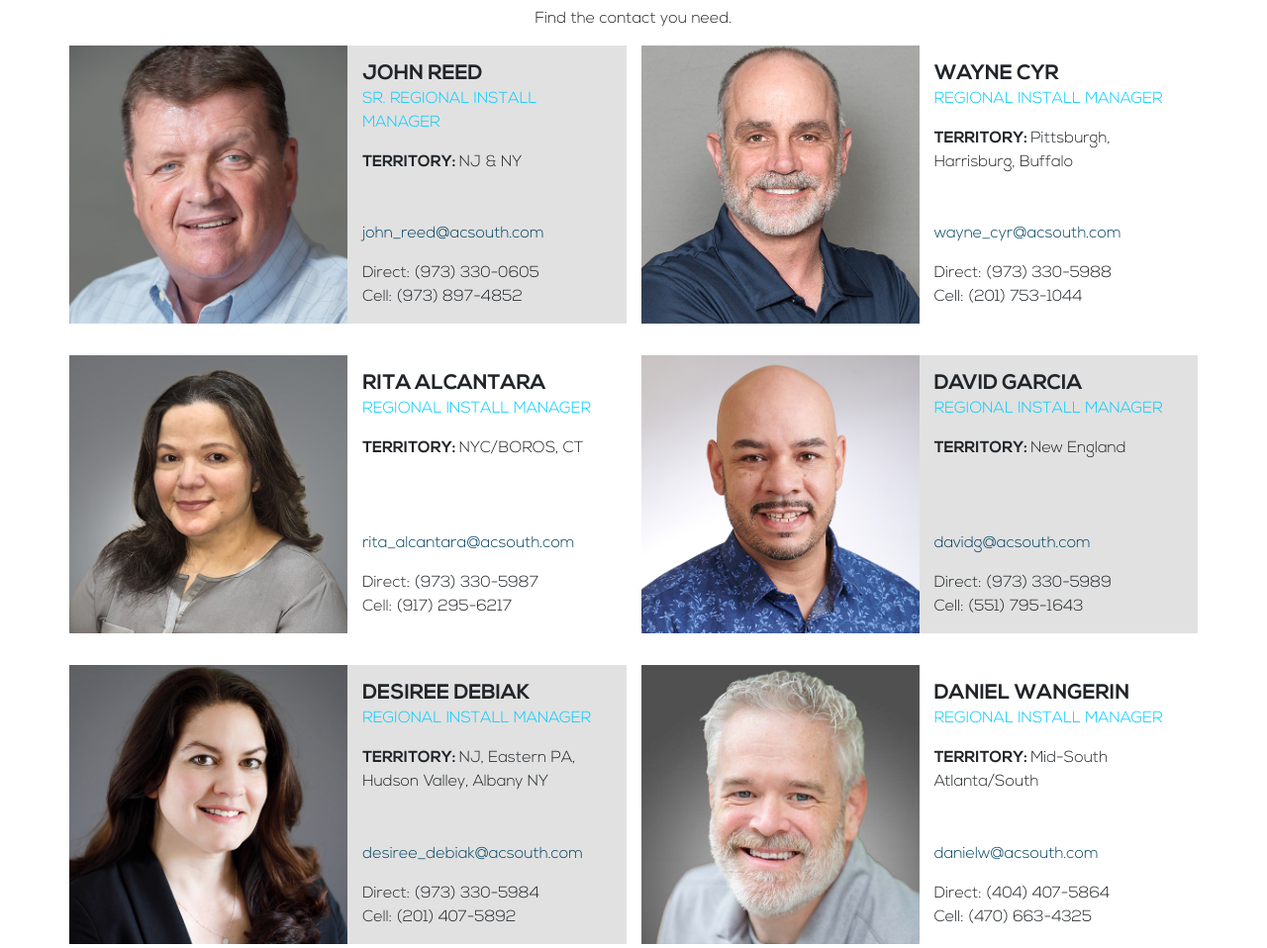
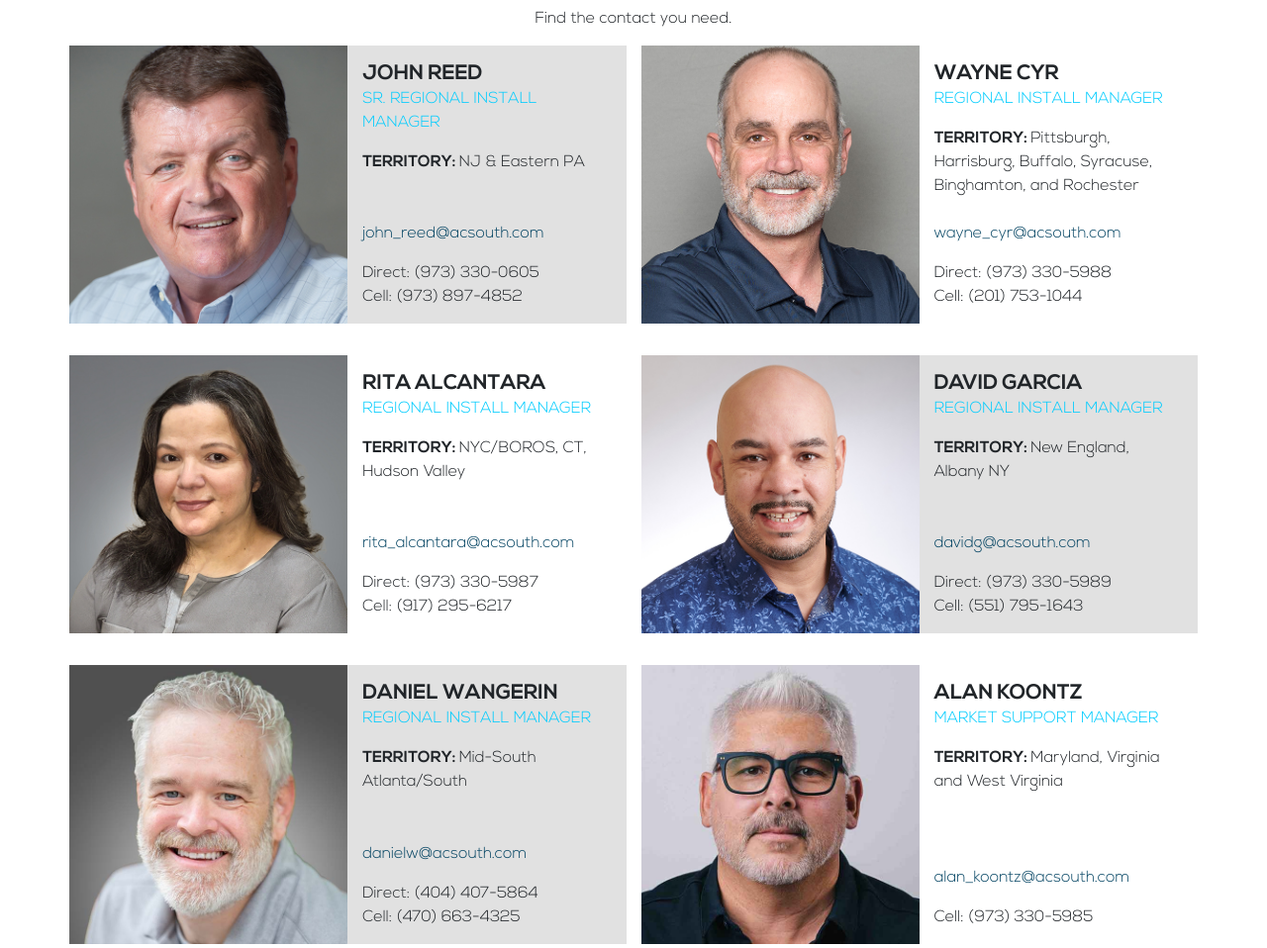
Before and after one commit to Nicscott01/acs-store, a website: page regional-managers.html in a window 1280 px wide. Shown: the part 260-1218 px from the top of the page at 99% size. Drawn offline with nearby package versions, Linux system fonts and the light colour scheme.

Commit message:
regional managers update

```diff
--- a/regional-managers.html
+++ b/regional-managers.html
@@ -113,7 +113,7 @@
                                 <div class="top">
                                     <h2 class="mb-0 name">John Reed</h2>
                                     <p class="title">Sr. Regional Install Manager</p>
-                                    <p><strong class="text-uppercase">Territory: </strong> NJ & NY</p>
+                                    <p><strong class="text-uppercase">Territory: </strong> NJ & Eastern PA</p>
                                 </div>
                                 <div class="bottom">
                                     <p><a href="mailto:john_reed@acsouth.com">john_reed@acsouth.com</a></p>
@@ -134,7 +134,7 @@
                                 <div class="top">
                                     <h2 class="mb-0 name">Wayne Cyr</h2>
                                     <p class="title">Regional Install Manager</p>
-                                    <p><strong class="text-uppercase">Territory: </strong> Pittsburgh, Harrisburg, Buffalo</p>
+                                    <p><strong class="text-uppercase">Territory: </strong> Pittsburgh, Harrisburg, Buffalo, Syracuse, Binghamton, and Rochester</p>
                                 </div>
                                 <div class="bottom">
                                     <p><a href="mailto:wayne_cyr@acsouth.com">wayne_cyr@acsouth.com</a></p>
@@ -155,7 +155,7 @@
                                 <div class="top">
                                     <h2 class="mb-0 name">Rita Alcantara</h2>
                                     <p class="title">Regional Install Manager</p>
-                                    <p><strong class="text-uppercase">Territory: </strong> NYC/BOROS, CT</p>
+                                    <p><strong class="text-uppercase">Territory: </strong> NYC/BOROS, CT, Hudson Valley</p>
                                 </div>
                                 <div class="bottom">
                                     <p><a href="mailto:rita_alcantara@acsouth.com">rita_alcantara@acsouth.com</a></p>
@@ -176,34 +176,13 @@
                                 <div class="top">
                                     <h2 class="mb-0 name">David Garcia</h2>
                                     <p class="title">Regional Install Manager</p>
-                                    <p><strong class="text-uppercase">Territory: </strong> New England</p>
+                                    <p><strong class="text-uppercase">Territory: </strong> New England, Albany NY</p>
                                 </div>
                                 <div class="bottom">
                                     <p><a href="mailto:davidg@acsouth.com">davidg@acsouth.com</a></p>
                                     <p class="mb-0">
     Direct: (973) 330-5989<br>
     Cell: (551) 795-1643</p>
-                                </div>
-                            </div>
-
-                        </div>
-                    </div>
-                    <div class="col-12 col-lg-6 manager">
-                        <div class="row">
-                            <div class="col-12 col-md-6 headshot p-0">
-                                <img class="img-fluid" srcset="assets/images/desiree.jpg 295w, assets/images/desiree@2x.jpg 590w" src="assets/images/desiree.jpg" width="294" height="294" alt=""/>
-                            </div>
-                            <div class="col-12 col-md-6 info py-3 d-flex flex-column justify-content-between">
-                                <div class="top">
-                                    <h2 class="mb-0 name">Desiree Debiak</h2>
-                                    <p class="title">Regional Install Manager</p>
-                                    <p><strong class="text-uppercase">Territory: </strong> NJ, Eastern PA, Hudson Valley, Albany NY</p>
-                                </div>
-                                <div class="bottom">
-                                    <p><a href="mailto:desiree_debiak@acsouth.com">desiree_debiak@acsouth.com</a></p>
-                                    <p class="mb-0">
-    Direct: (973) 330-5984<br>
-    Cell: (201) 407-5892</p>
                                 </div>
                             </div>
 
```
Also changed, not shown: README.md.
